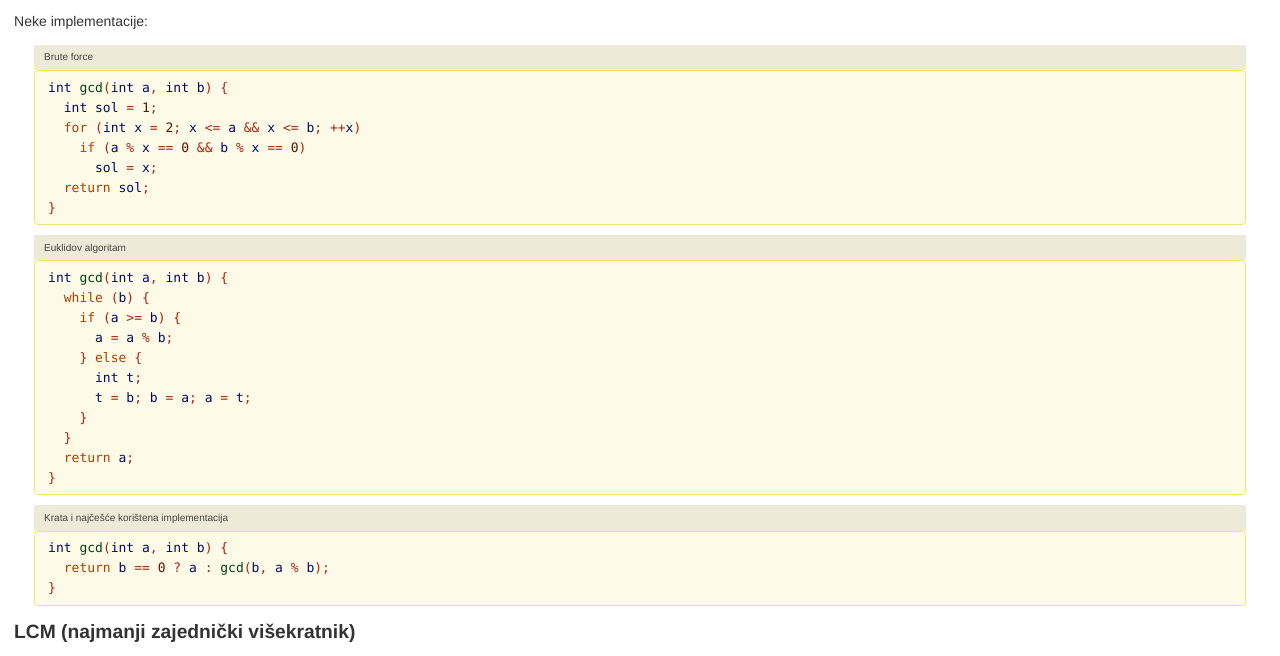
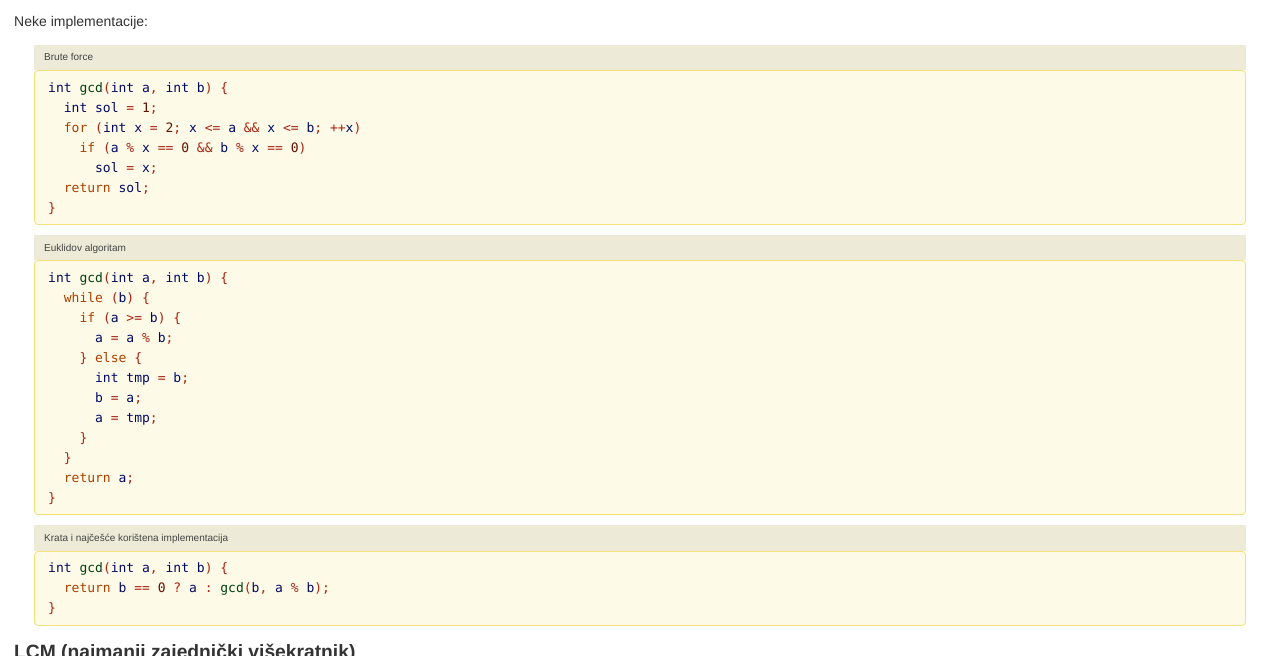
Before and after one commit to x-fer/hwop, a plain HTML site: page matematika_teorija_brojeva_gcd/index.html in a window 1280 px wide. Shown: the part 81-737 px from the top of the page. Drawn offline with Linux system fonts and the light colour scheme.

Commit message:
gh-pages updated.

```diff
--- a/matematika_teorija_brojeva_gcd/index.html
+++ b/matematika_teorija_brojeva_gcd/index.html
@@ -28,8 +28,9 @@
     <span class="k">if</span> <span class="o">(</span><span class="no">a</span> <span class="o">&gt;=</span> <span class="no">b</span><span class="o">)</span> <span class="o">{</span>
       <span class="no">a</span> <span class="o">=</span> <span class="no">a</span> <span class="o">%</span> <span class="no">b</span><span class="o">;</span>
     <span class="o">}</span> <span class="k">else</span> <span class="o">{</span>
-      <span class="no">int</span> <span class="no">t</span><span class="o">;</span>
-      <span class="no">t</span> <span class="o">=</span> <span class="no">b</span><span class="o">;</span> <span class="no">b</span> <span class="o">=</span> <span class="no">a</span><span class="o">;</span> <span class="no">a</span> <span class="o">=</span> <span class="no">t</span><span class="o">;</span>
+      <span class="no">int</span> <span class="no">tmp</span> <span class="o">=</span> <span class="no">b</span><span class="o">;</span>
+      <span class="no">b</span> <span class="o">=</span> <span class="no">a</span><span class="o">;</span>
+      <span class="no">a</span> <span class="o">=</span> <span class="no">tmp</span><span class="o">;</span>
     <span class="o">}</span>
   <span class="o">}</span>
   <span class="k">return</span> <span class="no">a</span><span class="o">;</span>
```
Also changed, not shown: matematika_teorija_brojeva_gcd/source.txt.
